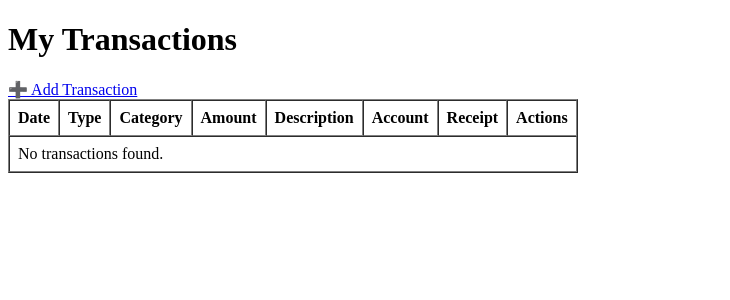
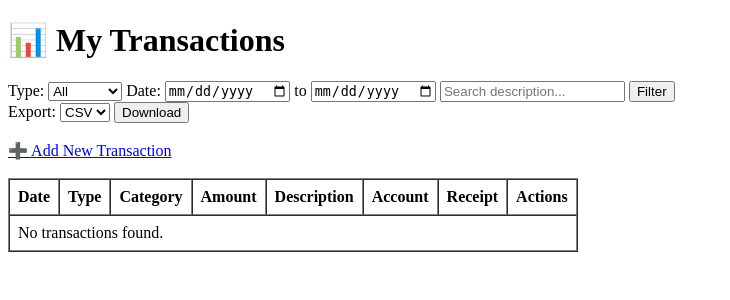
Before and after one commit to KrishnaVCherukupalli/Big_Data_Final_Proj, a Flask app: page /transactions in a window 1280 px wide. Shown: the top 300 px of the page, without its empty margins (0-730 px from the left). Run offline with Flask 3, Linux system fonts and the light colour scheme; the visitor is signed in with stand-in values (Sample User, id 1); data that the repository does not hold is empty.

Commit message:
Updated transaction routes and transaction related html files

```diff
--- a/app.py
+++ b/app.py
@@ -1,14 +1,53 @@
-from flask import Flask, render_template, request, redirect, session
+import os
+import io
+import csv
+import pyodbc
+from flask import Flask, render_template, request, redirect, session, send_file
 from flask_session import Session
 from werkzeug.security import generate_password_hash, check_password_hash
+from werkzeug.utils import secure_filename
+from fpdf import FPDF
 from helpers import login_required
-from db import get_connection
 
+## -------------Flask configuration ----------------
 app = Flask(__name__)
-app.secret_key = 'super-secret-key'
+app.secret_key = "super-secret-key"
 app.config["SESSION_PERMANENT"] = False
 app.config["SESSION_TYPE"] = "filesystem"
 Session(app)
+
+## --------------file upload configuration---------------
+UPLOAD_FOLDER = "static/receipts"
+os.makedirs(UPLOAD_FOLDER, exist_ok=True)
+ALLOWED_EXTENSIONS = {'png', 'jpg', 'jpeg', 'pdf'}
+app.config["UPLOAD_FOLDER"] = UPLOAD_FOLDER
+
+## -------------DB connection--------------------
+
+def get_connection():
+    return pyodbc.connect(
+        'DRIVER={ODBC Driver 17 for SQL Server};'
+        'SERVER=localhost\\SQLEXPRESS;'  # change as needed
+        'DATABASE=Expense_Tracker;'
+        'Trusted_Connection=yes;'
+    )
+
+## -----------Utilities------------------------
+def allowed_file(filename):
+    return '.' in filename and filename.rsplit('.', 1)[1].lower() in ALLOWED_EXTENSIONS
+
+def get_user_categories_and_accounts(user_id):
+    conn = get_connection()
+    cursor = conn.cursor()
+    cursor.execute("SELECT category_id, category_name FROM categories WHERE user_id = ?", user_id)
+    categories = cursor.fetchall()
+
+    cursor.execute("SELECT account_id, account_name FROM user_accounts WHERE user_id = ?", user_id)
+    accounts = cursor.fetchall()
+    conn.close()
+    return categories, accounts
+
+##---------------Routes------------------
 
 @app.route("/")
 def home():
@@ -44,32 +83,35 @@ def register():
 
 @app.route("/login", methods=["GET", "POST"])
 def login():
+    session.clear()
     if request.method == "POST":
         email = request.form.get("email")
         password = request.form.get("password")
 
         conn = get_connection()
         cursor = conn.cursor()
-        cursor.execute("SELECT user_id, password FROM Users WHERE email = ?", email)
+        cursor.execute("SELECT user_id, password_hash FROM users WHERE email = ?", email)
         row = cursor.fetchone()
+        conn.close()
 
-        if not row or not check_password_hash(row[1], password):
-            return render_template("welcome.html", alert="Invalid credentials.")
+        if not row or not check_password_hash(row.password_hash, password):
+            return render_template("welcome.html", alert="Invalid email or password.")
 
-        session["user_id"] = row[0]
-        return redirect("/dashboard")
+        session["user_id"] = row.user_id
+        return redirect("/transactions")
+
     return render_template("welcome.html")
+
+@app.route("/logout")
+def logout():
+    session.clear()
+    return redirect("/")
 
 @app.route("/dashboard")
 @login_required
 def dashboard():
     user_id = session["user_id"]
     return render_template("dashboard.html", user_id=user_id)
-
-@app.route("/logout")
-def logout():
-    session.clear()
-    return redirect("/")
 
 if __name__ == "__main__":
     app.run(debug=True)
@@ -86,7 +128,7 @@ def get_user_categories_and_accounts(user_id):
     conn.close()
     return categories, accounts
 
-## view transactions
+## -------------- Transactions-----------------
 @app.route("/transactions")
 @login_required
 def transactions():
@@ -101,15 +143,29 @@ def transactions():
         LEFT JOIN categories c ON t.category_id = c.category_id
         LEFT JOIN user_accounts a ON t.account_id = a.account_id
         WHERE t.user_id = ?
-        ORDER BY t.transaction_date DESC
     """
-    cursor.execute(query, user_id)
+    params = [user_id]
+
+    if request.args.get("type"):
+        query += " AND t.transaction_type = ?"
+        params.append(request.args.get("type"))
+
+    if request.args.get("from") and request.args.get("to"):
+        query += " AND t.transaction_date BETWEEN ? AND ?"
+        params.extend([request.args.get("from"), request.args.get("to")])
+
+    if request.args.get("keyword"):
+        query += " AND t.description LIKE ?"
+        params.append(f"%{request.args.get('keyword')}%")
+
+    query += " ORDER BY t.transaction_date DESC"
+    cursor.execute(query, *params)
     transactions = cursor.fetchall()
     conn.close()
 
-    return render_template("transactions.html", transactions=transactions)
+    alert = session.pop("alert", None)
+    return render_template("transactions.html", transactions=transactions, alert=alert)
 
-## Adding a transaction
 @app.route("/add_transaction", methods=["GET", "POST"])
 @login_required
 def add_transaction():
@@ -123,14 +179,43 @@ def add_transaction():
         amount = float(request.form.get("amount"))
         transaction_date = request.form.get("transaction_date")
         description = request.form.get("description")
-        receipt_url = request.form.get("receipt_url")
         account_id = request.form.get("account_id") or None
 
+        # Handle file upload
+        receipt_url = None
+        file = request.files.get("receipt_file")
+        if file and allowed_file(file.filename):
+            filename = secure_filename(file.filename)
+            filepath = os.path.join(app.config["UPLOAD_FOLDER"], filename)
+            file.save(filepath)
+            receipt_url = filepath
+
+        # Insert transaction
         query = """
             INSERT INTO transactions (user_id, category_id, amount, transaction_type, transaction_date, description, receipt_url, account_id)
             VALUES (?, ?, ?, ?, ?, ?, ?, ?)
         """
         cursor.execute(query, user_id, category_id, amount, transaction_type, transaction_date, description, receipt_url, account_id)
+
+        # Budget Alert Check (if expense)
+        if transaction_type == "expense":
+            month = transaction_date[:7] + "-01"
+            cursor.execute("""
+                SELECT budget_amount FROM budgets
+                WHERE user_id = ? AND category_id = ? AND budget_month = ?
+            """, user_id, category_id, month)
+            budget = cursor.fetchone()
+
+            if budget:
+                cursor.execute("""
+                    SELECT SUM(amount) FROM transactions
+                    WHERE user_id = ? AND category_id = ? AND transaction_type = 'expense' AND FORMAT(transaction_date, 'yyyy-MM') = ?
+                """, user_id, category_id, transaction_date[:7])
+                total_spent = cursor.fetchone()[0] or 0
+
+                if total_spent > budget.budget_amount:
+                    session["alert"] = f"Budget exceeded for this category!"
+
         conn.commit()
         conn.close()
         return redirect("/transactions")
@@ -138,7 +223,6 @@ def add_transaction():
     categories, accounts = get_user_categories_and_accounts(user_id)
     return render_template("add_transaction.html", categories=categories, accounts=accounts)
 
-## Editing a transaction
 @app.route("/edit_transaction/<int:transaction_id>", methods=["GET", "POST"])
 @login_required
 def edit_transaction(transaction_id):
@@ -167,14 +251,12 @@ def edit_transaction(transaction_id):
         conn.close()
         return redirect("/transactions")
 
-    # Fetch current transaction
     cursor.execute("SELECT * FROM transactions WHERE transaction_id = ? AND user_id = ?", transaction_id, user_id)
     transaction = cursor.fetchone()
     categories, accounts = get_user_categories_and_accounts(user_id)
     conn.close()
     return render_template("edit_transaction.html", transaction=transaction, categories=categories, accounts=accounts)
 
-## Delete transaction
 @app.route("/delete_transaction/<int:transaction_id>")
 @login_required
 def delete_transaction(transaction_id):
@@ -185,3 +267,64 @@ def delete_transaction(transaction_id):
     conn.commit()
     conn.close()
     return redirect("/transactions")
+
+@app.route("/export_transactions", methods=["POST"])
+@login_required
+def export_transactions():
+    user_id = session["user_id"]
+    format = request.form.get("format")
+
+    conn = get_connection()
+    cursor = conn.cursor()
+    cursor.execute("""
+        SELECT t.transaction_date, t.transaction_type, c.category_name, t.amount, t.description
+        FROM transactions t
+        JOIN categories c ON t.category_id = c.category_id
+        WHERE t.user_id = ?
+    """, user_id)
+    transactions = cursor.fetchall()
+    conn.close()
+
+    if format == "csv":
+        output = io.StringIO()
+        writer = csv.writer(output)
+        writer.writerow(["Date", "Type", "Category", "Amount", "Description"])
+        for row in transactions:
+            writer.writerow(row)
+        output.seek(0)
+        return send_file(io.BytesIO(output.getvalue().encode()), mimetype='text/csv', as_attachment=True, download_name="transactions.csv")
+
+    elif format == "pdf":
+        pdf = FPDF()
+        pdf.add_page()
+        pdf.set_font("Arial", size=12)
+        pdf.cell(200, 10, "Transaction Report", ln=True, align='C')
+        pdf.ln(10)
+        for row in transactions:
+            line = f"{row[0]} | {row[1]} | {row[2]} | ${row[3]:.2f} | {row[4]}"
+            pdf.cell(200, 10, line, ln=True)
+        output = io.BytesIO()
+        pdf.output(output)
+        output.seek(0)
+        return send_file(output, mimetype='application/pdf', as_attachment=True, download_name="transactions.pdf")
+
+
+##---------------------------------------------
+##---------------------------------------------
+##---------------------------------------------
+##---------------------------------------------
+
+
+## Adding reciepts
+UPLOAD_FOLDER = "static/receipts"
+ALLOWED_EXTENSIONS = {'png', 'jpg', 'jpeg', 'pdf'}
+
+app.config["UPLOAD_FOLDER"] = UPLOAD_FOLDER
+
+def allowed_file(filename):
+    return '.' in filename and filename.rsplit('.', 1)[1].lower() in ALLOWED_EXTENSIONS
+
+##---------------------------------------------
+##---------------------------------------------
+##---------------------------------------------
+##---------------------------------------------
--- a/templates/edit_transaction.html
+++ b/templates/edit_transaction.html
@@ -4,7 +4,8 @@
     <title>Edit Transaction</title>
 </head>
 <body>
-    <h1>Edit Transaction</h1>
+    <h1>✏️ Edit Transaction</h1>
+
     <form method="post">
         <label>Category:</label>
         <select name="category_id" required>
--- a/templates/transactions.html
+++ b/templates/transactions.html
@@ -4,8 +4,38 @@
     <title>My Transactions</title>
 </head>
 <body>
-    <h1>My Transactions</h1>
-    <a href="/add_transaction">➕ Add Transaction</a>
+    <h1>📊 My Transactions</h1>
+
+    {% if alert %}
+    <p style="color:red;">{{ alert }}</p>
+    {% endif %}
+
+    <form method="get" action="/transactions">
+        <label>Type:</label>
+        <select name="type">
+            <option value="">All</option>
+            <option value="income">Income</option>
+            <option value="expense">Expense</option>
+        </select>
+        <label>Date:</label>
+        <input type="date" name="from"> to <input type="date" name="to">
+        <input type="text" name="keyword" placeholder="Search description...">
+        <button type="submit">Filter</button>
+    </form>
+
+    <form method="post" action="/export_transactions">
+        <label>Export:</label>
+        <select name="format">
+            <option value="csv">CSV</option>
+            <option value="pdf">PDF</option>
+        </select>
+        <button type="submit">Download</button>
+    </form>
+
+    <br>
+    <a href="/add_transaction">➕ Add New Transaction</a>
+    <br><br>
+
     <table border="1" cellpadding="8" cellspacing="0">
         <thead>
             <tr>
@@ -30,7 +60,7 @@
                 <td>{{ txn.account_name or 'N/A' }}</td>
                 <td>
                     {% if txn.receipt_url %}
-                    <a href="{{ txn.receipt_url }}" target="_blank">📎 View</a>
+                    <a href="{{ '/' + txn.receipt_url }}" target="_blank">📎 View</a>
                     {% else %}
                     -
                     {% endif %}
```
Also changed, not shown: templates/add_transaction.html (+5 -4 lines), README.txt (renamed from README.md).
